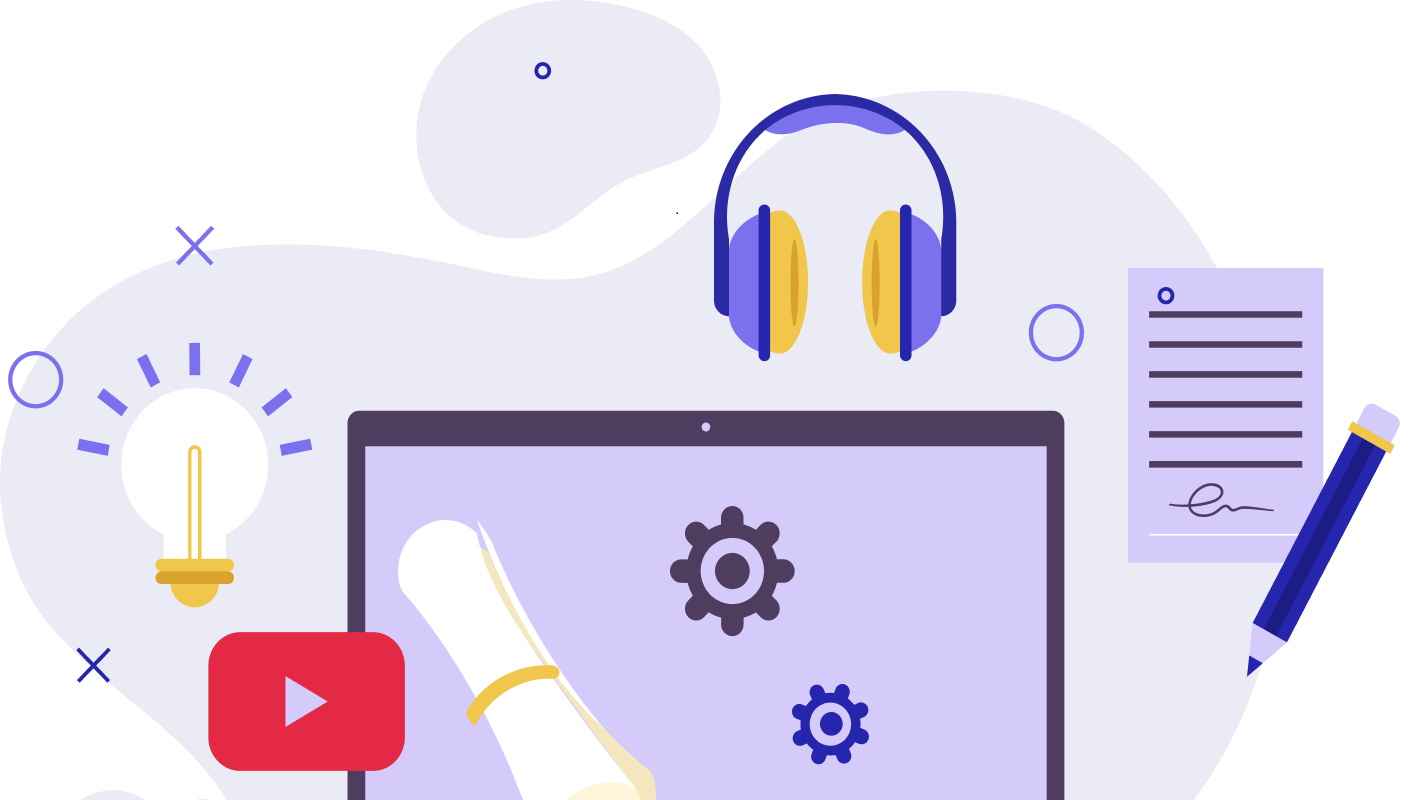
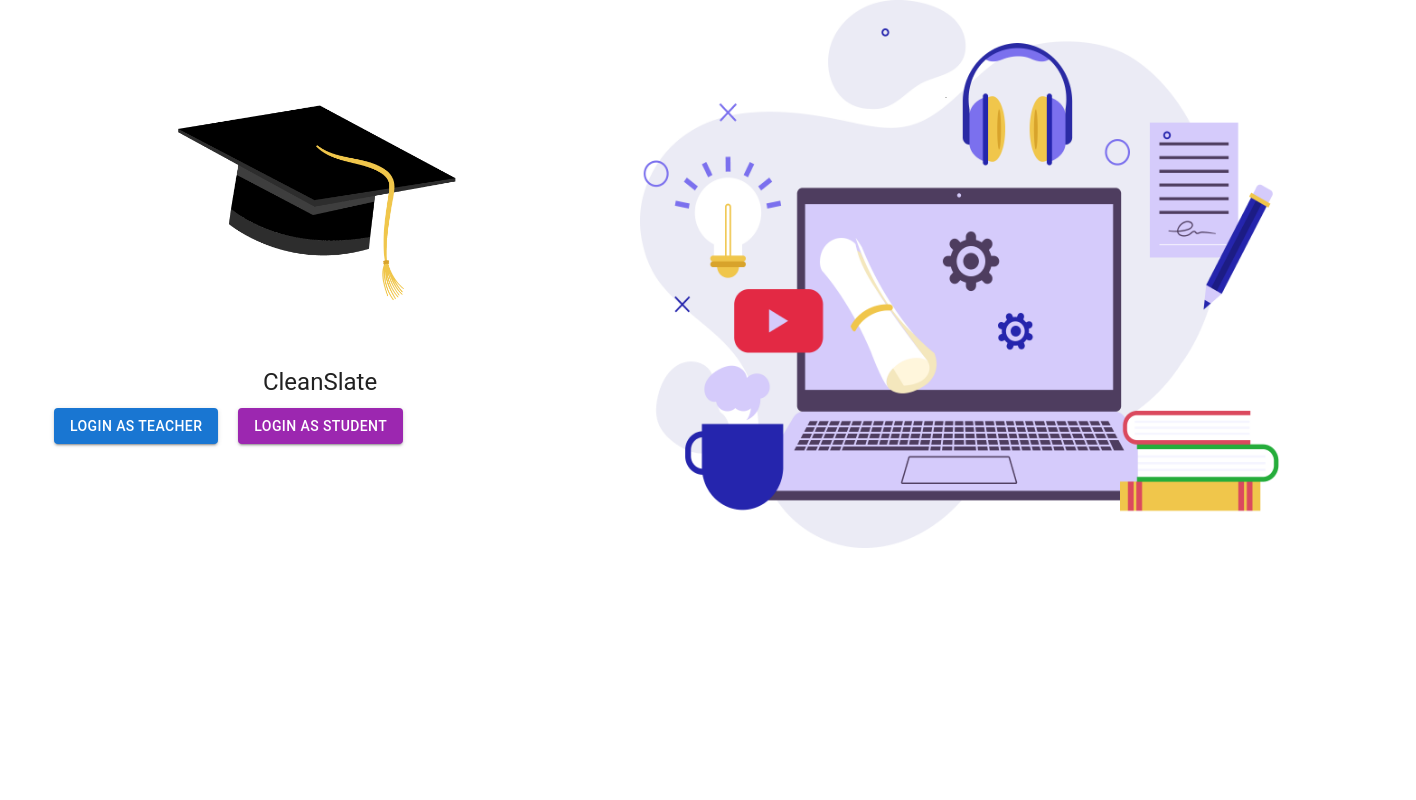
Before and after one commit to ahmedkhan935/WebEng_Project, a React (Create React App) app in the folder client/: page / in a window 1280 px wide. Shown: the top 800 px of the page, 1416 px wide, since content can reach past the window. Built offline with nearby package versions, Linux system fonts and the light colour scheme.

Commit message:
LandinpPage

```diff
--- a/client/package.json
+++ b/client/package.json
@@ -3,6 +3,9 @@
   "version": "0.1.0",
   "private": true,
   "dependencies": {
+    "@emotion/react": "^11.11.1",
+    "@emotion/styled": "^11.11.0",
+    "@mui/material": "^5.14.20",
     "@testing-library/jest-dom": "^5.17.0",
     "@testing-library/react": "^13.4.0",
     "@testing-library/user-event": "^13.5.0",
--- a/client/src/App.css
+++ b/client/src/App.css
@@ -1,38 +1,5 @@
-.App {
-  text-align: center;
+@import url("https://fonts.googleapis.com/css2?family=Istok Web");
+body
+{
+  font-family: "Istok Web";
 }
-
-.App-logo {
-  height: 40vmin;
-  pointer-events: none;
-}
-
-@media (prefers-reduced-motion: no-preference) {
-  .App-logo {
-    animation: App-logo-spin infinite 20s linear;
-  }
-}
-
-.App-header {
-  background-color: #282c34;
-  min-height: 100vh;
-  display: flex;
-  flex-direction: column;
-  align-items: center;
-  justify-content: center;
-  font-size: calc(10px + 2vmin);
-  color: white;
-}
-
-.App-link {
-  color: #61dafb;
-}
-
-@keyframes App-logo-spin {
-  from {
-    transform: rotate(0deg);
-  }
-  to {
-    transform: rotate(360deg);
-  }
-}
--- a/client/src/index.css
+++ b/client/src/index.css
@@ -1,13 +1,8 @@
+@import url('https://fonts.googleapis.com/css?family=Istok Web');
+@import url('https://fonts.googleapis.com/css?family=League Spartan');
 body {
   margin: 0;
-  font-family: -apple-system, BlinkMacSystemFont, 'Segoe UI', 'Roboto', 'Oxygen',
-    'Ubuntu', 'Cantarell', 'Fira Sans', 'Droid Sans', 'Helvetica Neue',
-    sans-serif;
+  font-family: 'League Spartan', sans-serif;
   -webkit-font-smoothing: antialiased;
   -moz-osx-font-smoothing: grayscale;
 }
-
-code {
-  font-family: source-code-pro, Menlo, Monaco, Consolas, 'Courier New',
-    monospace;
-}
--- a/client/src/pages/MainPage.js
+++ b/client/src/pages/MainPage.js
@@ -1,12 +1,58 @@
 import React from "react";
+import { Box, Button, Container, Grid, Paper, Typography } from "@mui/material";
 import mainPageImage from "../Images/MainPage.png";
+import cleanSlateImage from "../Images/Hat.png";
 
-function MainPage() {
+const MainPage = () => {
+  const styles = {
+    container: {
+      display: "flex",
+    },
+    loginPaper: {
+      padding: "20px",
+      textAlign: "center",
+      display: "flex",
+      flexDirection: "column",
+      alignItems: "center",
+    },
+    button: {
+      margin: "10px",
+    },
+    mainPageImage: {
+      width: "100%",
+      height: "100%",
+    },
+  };
+
   return (
-    <div>
-      <img src={mainPageImage} alt="" />
-    </div>
+    <Box sx={{ flexGrow: 1 }}>
+      <Grid container spacing={0}>
+        {/* Combine the two sides without spacing */}
+        <Grid item xs={12} sm={6} sx={styles.container}>
+          <Paper elevation={0} sx={styles.loginPaper}>
+            <Typography variant="h5" >
+              <img src={cleanSlateImage} alt="CleanSlate" style={{ width: "100%" }} ></img>
+              CleanSlate
+            </Typography>
+            <Container sx={{display:"flex",flexDirection:"row"}}>
+            <Button variant="contained" color="primary" sx={styles.button}>
+              Login as Teacher
+            </Button>
+            <Button variant="contained" color="secondary" sx={styles.button}>
+              Login as Student
+            </Button>
+            </Container>
+          </Paper>
+        </Grid>
+
+        <Grid item xs={12} sm={6} sx={styles.container}>
+          <Paper elevation={0}>
+            <img src={mainPageImage} alt="Main Page" style={styles.mainPageImage} />
+          </Paper>
+        </Grid>
+      </Grid>
+    </Box>
   );
-}
+};
 
 export default MainPage;
```
Also changed, not shown: 1 other file (tests, documents, lock files or other folders).
